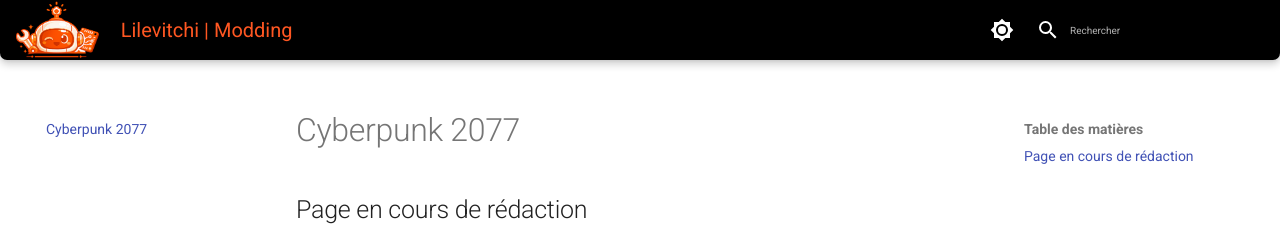
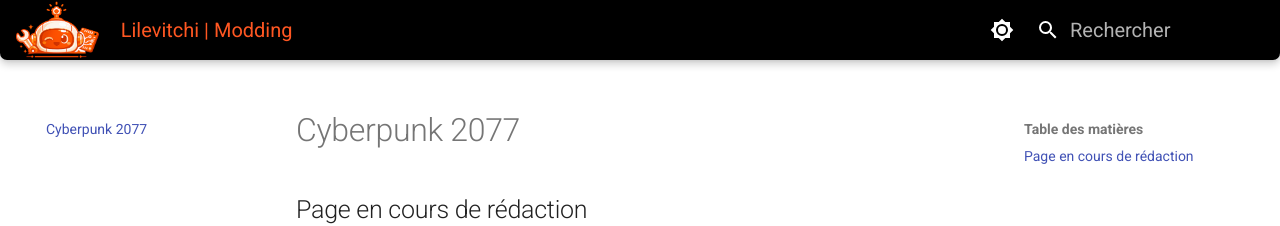
Before and after one commit to Lilevitchi/lilevitchi.github.io, an MkDocs documentation site: the page built from docs/cyberpunk/index.md, in a window 1280 px wide. Shown: the top 226 px of the page. Built offline with MkDocs 1.6.1 and Material for MkDocs 9.7.7, drawn with Linux system fonts in a browser that asks for light colours.

Commit message:
Update extra.css

```diff
--- a/docs/stylesheets/extra.css
+++ b/docs/stylesheets/extra.css
@@ -71,6 +71,10 @@
   font-size: 24px !important;
 }*/
 
+[data-md-color-scheme] {
+  font-size: 20px;
+}
+
 /* ==============================
    1. HEADER & BANNIÈRE
    ==============================*/
@@ -82,6 +86,9 @@
   border-bottom-left-radius: var(--radius-sm);
   border-bottom-right-radius: var(--radius-sm);
   height: var(--header-height);
+
+   min-height: var(--header-height);
+  max-height: var(--header-height);
 }
 
 [data-md-color-scheme] .md-header * {
@@ -93,6 +100,8 @@
   display: flex;
   width: 100%;
   height: var(--header-height);
+
+   min-height: var(--header-height);
 }
 
 /* Largeur et centrage du contenu */
```
